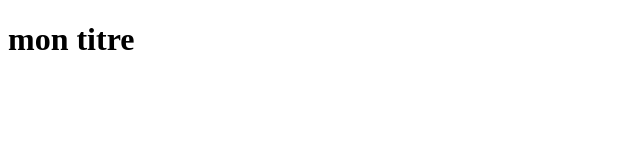
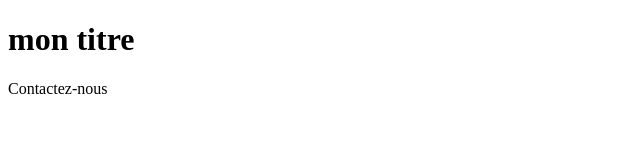
Before and after one commit to Soumeyatou10/mon-d-p-t-clones, a plain HTML site: page index.html in a window 1280 px wide. Shown: the whole page, without its empty margins (0-640 px from the left). Drawn offline with Linux system fonts and the light colour scheme.

Commit message:
ajout du footer contactez-nous

```diff
--- a/index.html
+++ b/index.html
@@ -7,5 +7,6 @@
 </head>
 <body>
     <h1>mon titre</h1>
+    <footer>Contactez-nous</footer>
 </body>
 </html>
```
